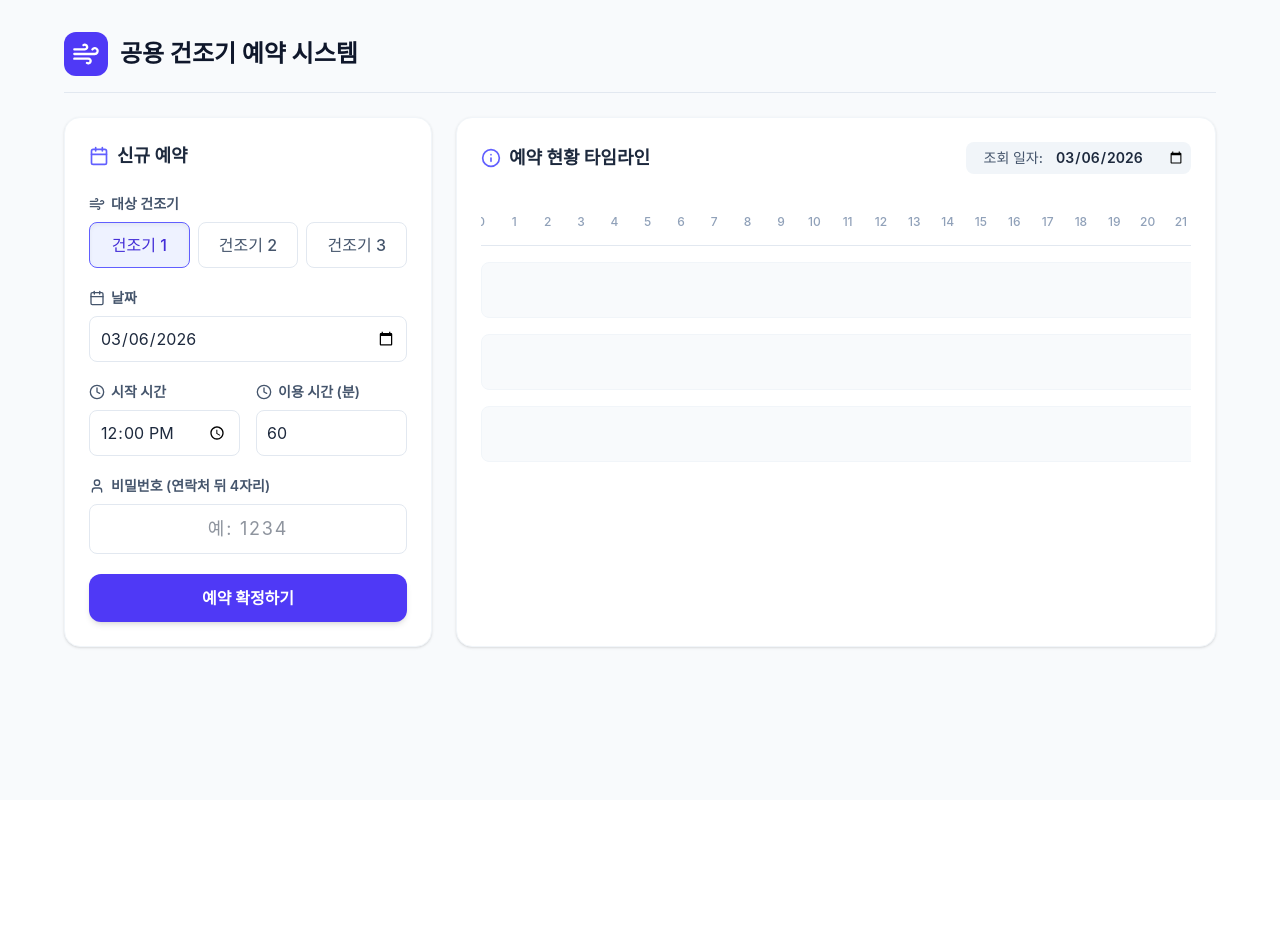
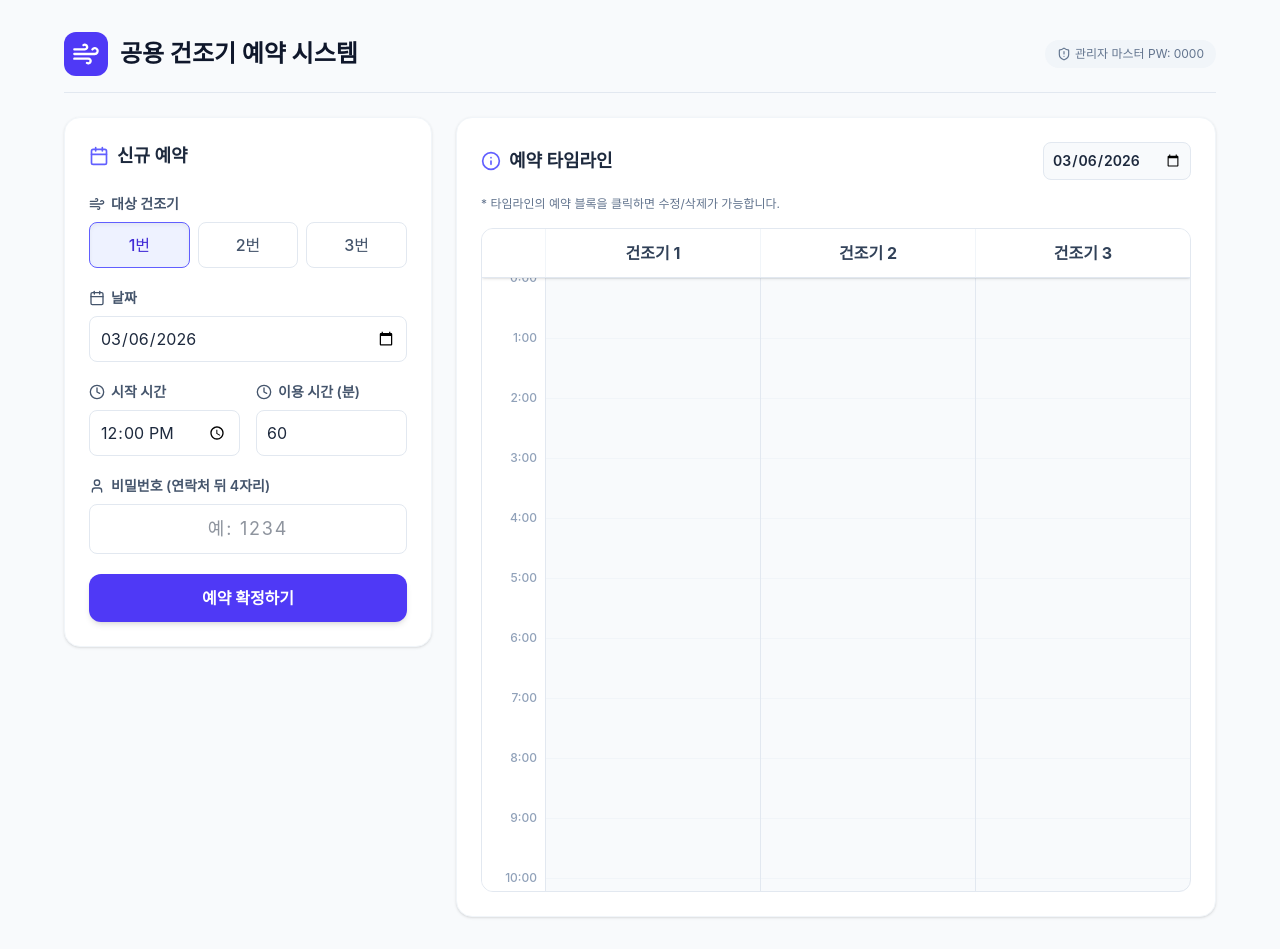
Before and after one commit to ckm7158/laundry-app, a React (Vite) app: page / in a window 1280 px wide. Before the commit the page ends 800 px from the top, so only its background shows below. Built offline with nearby package versions, Linux system fonts and the light colour scheme.

Commit message:
오류 수정 및 기능 추가

```diff
--- a/src/App.jsx
+++ b/src/App.jsx
@@ -1,22 +1,27 @@
 import React, { useState } from 'react';
-import { Calendar, Clock, Wind, User, AlertCircle, CheckCircle2, Info } from 'lucide-react';
+import { Calendar, Clock, Wind, User, AlertCircle, CheckCircle2, Info, Lock, Trash2, Edit2, X, ShieldAlert } from 'lucide-react';
 
-// 유틸리티 함수: 'HH:mm' 포맷을 분(minute)으로 변환
+// 유틸리티: 'HH:mm' -> 분(minute) 변환
 const timeToMinutes = (time) => {
   const [hours, minutes] = time.split(':').map(Number);
   return hours * 60 + minutes;
 };
 
-// 유틸리티 함수: 오늘 날짜를 'YYYY-MM-DD' 포맷으로 반환
+// 유틸리티: 오늘 날짜 'YYYY-MM-DD' 반환
 const getToday = () => {
   return new Date().toISOString().split('T')[0];
 };
 
+const ADMIN_PASSWORD = '0000'; // 관리자 마스터 비밀번호
+
 export default function DryerReservationSystem() {
   const today = getToday();
 
-// 상태 관리: 빈 배열로 시작 (모의 데이터 제거)
+  // 상태 관리
   const [reservations, setReservations] = useState([]);
+  const [message, setMessage] = useState(null);
+  const [viewDate, setViewDate] = useState(today);
+  const [editingId, setEditingId] = useState(null); // 수정 중인 예약 ID
 
   const [formData, setFormData] = useState({
     dryerId: '1',
@@ -26,18 +31,21 @@ export default function DryerReservationSystem() {
     userId: '',
   });
 
-  const [message, setMessage] = useState(null); // { type: 'success' | 'error', text: '' }
-  const [viewDate, setViewDate] = useState(today);
+  // 권한 확인 모달 상태
+  const [authModal, setAuthModal] = useState({
+    isOpen: false,
+    reservation: null,
+    passwordInput: '',
+    error: '',
+  });
 
-  // 입력값 변경 핸들러
+  // 1. 폼 입력 핸들러
   const handleInputChange = (e) => {
     const { name, value } = e.target;
-    // 이용 시간 최대 90분 제한 로직
     if (name === 'duration') {
       const val = parseInt(value, 10);
       if (val > 90) return;
     }
-    // 전화번호 뒤 4자리 숫자 제한 로직
     if (name === 'userId') {
       const val = value.replace(/[^0-9]/g, '').slice(0, 4);
       setFormData({ ...formData, [name]: val });
@@ -46,24 +54,25 @@ export default function DryerReservationSystem() {
     setFormData({ ...formData, [name]: value });
   };
 
-  // 예약 폼 제출 핸들러
+  // 2. 예약 폼 제출 (생성 및 수정)
   const handleSubmit = (e) => {
     e.preventDefault();
 
     if (formData.userId.length !== 4) {
-      setMessage({ type: 'error', text: '전화번호 뒷자리 4자리를 정확히 입력해주세요.' });
+      showMessage('error', '전화번호 뒷자리 4자리를 정확히 입력해주세요.');
       return;
     }
     if (!formData.duration || formData.duration <= 0) {
-      setMessage({ type: 'error', text: '올바른 이용 시간을 입력해주세요.' });
+      showMessage('error', '올바른 이용 시간을 입력해주세요.');
       return;
     }
 
     const newStart = timeToMinutes(formData.startTime);
     const newEnd = newStart + parseInt(formData.duration, 10);
 
-    // 중복 예약 검증
+    // 중복 예약 검증 (수정 중인 본인 예약은 제외)
     const isOverlapping = reservations.some((res) => {
+      if (editingId && res.id === editingId) return false;
       if (res.dryerId !== formData.dryerId || res.date !== formData.date) return false;
       const resStart = timeToMinutes(res.startTime);
       const resEnd = resStart + parseInt(res.duration, 10);
@@ -71,51 +80,91 @@ export default function DryerReservationSystem() {
     });
 
     if (isOverlapping) {
-      setMessage({ type: 'error', text: '선택한 시간에 이미 예약이 존재합니다. 다른 시간을 선택해주세요.' });
+      showMessage('error', '선택한 시간에 이미 예약이 존재합니다.');
       return;
     }
 
-    // 예약 추가
-    const newReservation = {
-      ...formData,
-      id: Date.now(),
-      duration: parseInt(formData.duration, 10),
+    const durationInt = parseInt(formData.duration, 10);
+
+    if (editingId) {
+      // 수정 모드
+      setReservations(reservations.map(res =>
+        res.id === editingId ? { ...formData, id: editingId, duration: durationInt } : res
+      ));
+      showMessage('success', '예약이 성공적으로 수정되었습니다.');
+      setEditingId(null);
+    } else {
+      // 신규 생성 모드
+      const newReservation = { ...formData, id: Date.now(), duration: durationInt };
+      setReservations([...reservations, newReservation]);
+      showMessage('success', `건조기 ${formData.dryerId}번 예약이 완료되었습니다.`);
+    }
+
+    setViewDate(formData.date);
+    setFormData({ ...formData, userId: '' }); // 비밀번호만 비우기
   };
 
-    setReservations([...reservations, newReservation]);
-    setMessage({ type: 'success', text: `건조기 ${formData.dryerId}번 예약이 완료되었습니다!` });
-    setViewDate(formData.date); // 예약한 날짜의 타임라인으로 뷰 이동
-    setFormData({ ...formData, userId: '' }); // 폼 초기화 (사용자 ID만)
+  // 3. 권한 모달 열기/닫기 및 처리
+  const openAuthModal = (reservation) => {
+    setAuthModal({ isOpen: true, reservation, passwordInput: '', error: '' });
+  };
 
-    // 3초 후 메시지 제거
+  const closeAuthModal = () => {
+    setAuthModal({ isOpen: false, reservation: null, passwordInput: '', error: '' });
+  };
+
+  const handleAuthAction = (actionType) => {
+    const { reservation, passwordInput } = authModal;
+
+    // 본인 비밀번호이거나 관리자(0000)인 경우 통과
+    if (passwordInput === reservation.userId || passwordInput === ADMIN_PASSWORD) {
+      if (actionType === 'delete') {
+        setReservations(reservations.filter(res => res.id !== reservation.id));
+        showMessage('success', '예약이 삭제되었습니다.');
+      } else if (actionType === 'edit') {
+        setFormData({
+          dryerId: reservation.dryerId,
+          date: reservation.date,
+          startTime: reservation.startTime,
+          duration: reservation.duration,
+          userId: '', // 수정 시에도 비밀번호는 새로 입력받도록 비워둠
+        });
+        setEditingId(reservation.id);
+        window.scrollTo({ top: 0, behavior: 'smooth' }); // 폼으로 스크롤 이동
+      }
+      closeAuthModal();
+    } else {
+      setAuthModal({ ...authModal, error: '비밀번호가 일치하지 않습니다.' });
+    }
+  };
+
+  // 알림 메시지 헬퍼
+  const showMessage = (type, text) => {
+    setMessage({ type, text });
     setTimeout(() => setMessage(null), 3000);
   };
 
-  // 타임라인 블록 위치 및 너비 계산
-  const getTimelineStyle = (startTime, duration) => {
-    const startMins = timeToMinutes(startTime);
-    const totalMinsInDay = 24 * 60;
-    const leftPercent = (startMins / totalMinsInDay) * 100;
-    const widthPercent = (duration / totalMinsInDay) * 100;
-    return { left: `${leftPercent}%`, width: `${widthPercent}%` };
-  };
-
-  // 0~23시까지의 시간 배열 생성
   const hours = Array.from({ length: 24 }, (_, i) => i);
 
   return (
-    <div className="min-h-screen bg-slate-50 p-4 md:p-8 font-sans text-slate-800">
+    <div className="min-h-screen bg-slate-50 p-4 md:p-8 font-sans text-slate-800 pb-20">
       <div className="max-w-6xl mx-auto space-y-6">
 
         {/* 헤더 */}
-        <header className="flex items-center space-x-3 pb-4 border-b border-slate-200">
+        <header className="flex items-center justify-between pb-4 border-b border-slate-200">
+          <div className="flex items-center space-x-3">
             <div className="bg-indigo-600 p-2 rounded-xl text-white">
               <Wind size={28} />
             </div>
             <h1 className="text-2xl font-bold text-slate-900">공용 건조기 예약 시스템</h1>
+          </div>
+          <div className="hidden sm:flex items-center text-xs text-slate-500 bg-slate-100 px-3 py-1.5 rounded-full">
+            <ShieldAlert size={14} className="mr-1" />
+            관리자 마스터 PW: 0000
+          </div>
         </header>
 
-        {/* 알림 메시지 영역 */}
+        {/* 알림 메시지 */}
         {message && (
           <div className={`flex items-center p-4 rounded-xl shadow-sm ${message.type === 'error' ? 'bg-red-50 text-red-700 border border-red-200' : 'bg-green-50 text-green-700 border border-green-200'}`}>
             {message.type === 'error' ? <AlertCircle className="mr-2" size={20} /> : <CheckCircle2 className="mr-2" size={20} />}
@@ -126,13 +175,20 @@ export default function DryerReservationSystem() {
         <div className="grid grid-cols-1 lg:grid-cols-3 gap-6">
 
           {/* 왼쪽: 예약 폼 */}
-          <section className="bg-white p-6 rounded-2xl shadow-sm border border-slate-100 lg:col-span-1">
-            <h2 className="text-lg font-bold mb-6 flex items-center">
-              <Calendar className="mr-2 text-indigo-500" size={20} />
-              신규 예약
+          <section className="bg-white p-6 rounded-2xl shadow-sm border border-slate-100 lg:col-span-1 h-fit sticky top-6">
+            <div className="flex items-center justify-between mb-6">
+              <h2 className="text-lg font-bold flex items-center">
+                {editingId ? <Edit2 className="mr-2 text-amber-500" size={20} /> : <Calendar className="mr-2 text-indigo-500" size={20} />}
+                {editingId ? '예약 수정하기' : '신규 예약'}
               </h2>
+              {editingId && (
+                <button onClick={() => { setEditingId(null); setFormData({...formData, userId: ''}); }} className="text-sm text-slate-400 hover:text-slate-600 underline">
+                  취소
+                </button>
+              )}
+            </div>
+
             <form onSubmit={handleSubmit} className="space-y-5">
-
               {/* 건조기 선택 */}
               <div>
                 <label className="block text-sm font-semibold text-slate-600 mb-2 flex items-center">
@@ -150,7 +206,7 @@ export default function DryerReservationSystem() {
                           : 'bg-white border-slate-200 text-slate-600 hover:bg-slate-50'
                       }`}
                     >
-                      건조기 {num}
+                      {num}번
                     </button>
                   ))}
                 </div>
@@ -167,12 +223,12 @@ export default function DryerReservationSystem() {
                   value={formData.date}
                   onChange={handleInputChange}
                   required
-                  className="w-full p-2.5 border border-slate-200 rounded-lg focus:ring-2 focus:ring-indigo-500 focus:border-indigo-500 outline-none transition-all"
+                  className="w-full p-2.5 border border-slate-200 rounded-lg focus:ring-2 focus:ring-indigo-500 outline-none transition-all"
                 />
               </div>
 
-              {/* 시작 시간 & 이용 시간 */}
-              <div className="grid grid-cols-2 gap-4">
+              {/* 시작 시간 & 이용 시간 (모바일에서 겹치지 않도록 sm:grid-cols-2 적용) */}
+              <div className="grid grid-cols-1 sm:grid-cols-2 gap-4">
                 <div>
                   <label className="block text-sm font-semibold text-slate-600 mb-2 flex items-center">
                     <Clock className="mr-1.5" size={16} /> 시작 시간
@@ -204,7 +260,7 @@ export default function DryerReservationSystem() {
                 </div>
               </div>
 
-              {/* 사용자 ID */}
+              {/* 사용자 ID (비밀번호) */}
               <div>
                 <label className="block text-sm font-semibold text-slate-600 mb-2 flex items-center">
                   <User className="mr-1.5" size={16} /> 비밀번호 (연락처 뒤 4자리)
@@ -222,79 +278,85 @@ export default function DryerReservationSystem() {
 
               <button
                 type="submit"
-                className="w-full bg-indigo-600 hover:bg-indigo-700 text-white font-bold py-3 px-4 rounded-xl shadow-md transition-all active:scale-[0.98]"
+                className={`w-full font-bold py-3 px-4 rounded-xl shadow-md transition-all active:scale-[0.98] text-white ${
+                  editingId ? 'bg-amber-500 hover:bg-amber-600' : 'bg-indigo-600 hover:bg-indigo-700'
+                }`}
               >
-                예약 확정하기
+                {editingId ? '수정 내용 저장하기' : '예약 확정하기'}
               </button>
             </form>
           </section>
 
-          {/* 오른쪽: 타임라인 대시보드 */}
-          <section className="bg-white p-6 rounded-2xl shadow-sm border border-slate-100 lg:col-span-2 flex flex-col">
-            <div className="flex flex-col sm:flex-row justify-between items-start sm:items-center mb-6 space-y-4 sm:space-y-0">
+          {/* 오른쪽: 수직 타임라인 대시보드 */}
+          <section className="bg-white p-6 rounded-2xl shadow-sm border border-slate-100 lg:col-span-2 flex flex-col h-[800px]">
+            <div className="flex justify-between items-center mb-4">
               <h2 className="text-lg font-bold flex items-center">
                 <Info className="mr-2 text-indigo-500" size={20} />
-                예약 현황 타임라인
+                예약 타임라인
               </h2>
-              <div className="flex items-center bg-slate-100 p-1.5 rounded-lg">
-                <label className="text-sm font-medium text-slate-600 px-3">조회 일자:</label>
               <input
                 type="date"
                 value={viewDate}
                 onChange={(e) => setViewDate(e.target.value)}
-                  className="bg-transparent border-none text-sm font-semibold text-slate-800 outline-none cursor-pointer"
+                className="bg-slate-50 border border-slate-200 p-2 rounded-lg text-sm font-semibold text-slate-800 outline-none"
               />
             </div>
-            </div>
 
-            {/* 가로 스크롤 타임라인 컨테이너 */}
-            <div className="flex-1 overflow-x-auto pb-4 custom-scrollbar">
-              <div className="min-w-[800px] relative mt-4">
+            <p className="text-xs text-slate-500 mb-4">* 타임라인의 예약 블록을 클릭하면 수정/삭제가 가능합니다.</p>
 
-                {/* 시간 눈금 (0~24) */}
-                <div className="flex relative h-8 mb-2 border-b border-slate-200">
-                  {hours.map((hour) => (
-                    <div key={hour} className="flex-1 text-xs text-slate-400 font-medium relative">
-                      <span className="absolute left-0 -translate-x-1/2">{hour}</span>
-                    </div>
-                  ))}
-                  {/* 24시 마커 */}
-                  <span className="absolute right-0 text-xs text-slate-400 font-medium translate-x-1/2">24</span>
-                </div>
+            {/* 수직 타임라인 컨테이너 */}
+            <div className="flex-1 border border-slate-200 rounded-xl overflow-hidden flex flex-col bg-slate-50">
 
-                {/* 건조기별 타임라인 트랙 */}
-                <div className="space-y-4 pt-2">
-                  {[1, 2, 3].map((dryerNum) => {
-                    const currentReservations = reservations.filter(
-                      (r) => r.dryerId === String(dryerNum) && r.date === viewDate
-                    );
-
-                    return (
-                      <div key={dryerNum} className="relative h-14 bg-slate-50 rounded-lg border border-slate-100 flex items-center">
-                        {/* 왼쪽 라벨 */}
-                        <div className="absolute -left-20 w-16 text-right pr-2 font-semibold text-slate-600 text-sm">
-                          건조기 {dryerNum}
-                        </div>
-
-                        {/* 예약 블록 렌더링 */}
-                        <div className="relative w-full h-full mx-2">
-                          {currentReservations.map((res) => (
-                            <div
-                              key={res.id}
-                              className="absolute h-8 top-1/2 -translate-y-1/2 bg-indigo-500 bg-opacity-90 rounded-md shadow-sm border border-indigo-600 flex items-center justify-center overflow-hidden group transition-all hover:bg-indigo-600 hover:z-10 cursor-default"
-                              style={getTimelineStyle(res.startTime, res.duration)}
-                            >
-                              <span className="text-[10px] sm:text-xs text-white font-medium truncate px-1">
-                                {res.startTime} ({res.userId})
-                              </span>
-
-                              {/* 툴팁 (Hover) */}
-                              <div className="hidden group-hover:block absolute bottom-full mb-1 bg-slate-800 text-white text-xs p-2 rounded whitespace-nowrap z-20">
-                                {res.startTime} ~ {res.duration}분 소요<br/>예약자: {res.userId}
-                              </div>
+              {/* 건조기 헤더 (고정) */}
+              <div className="flex border-b border-slate-200 bg-white shadow-sm z-10">
+                <div className="w-16 shrink-0 border-r border-slate-100"></div>
+                {[1, 2, 3].map(d => (
+                  <div key={d} className="flex-1 text-center py-3 font-bold text-slate-700 border-r border-slate-100 last:border-0">
+                    건조기 {d}
                   </div>
                 ))}
               </div>
+
+              {/* 스크롤 영역 (1시간 = 60px, 총 1440px) */}
+              <div className="flex-1 overflow-y-auto relative custom-scrollbar">
+                <div className="relative flex" style={{ height: '1440px' }}>
+
+                  {/* 시간 축 */}
+                  <div className="w-16 shrink-0 border-r border-slate-200 relative bg-white">
+                    {hours.map(h => (
+                      <div key={h} className="absolute w-full text-right pr-2 text-xs text-slate-400 font-medium -translate-y-2" style={{ top: `${h * 60}px` }}>
+                        {h}:00
+                      </div>
+                    ))}
+                  </div>
+
+                  {/* 건조기 1, 2, 3 트랙 */}
+                  {[1, 2, 3].map(dryerNum => {
+                    const trackReservations = reservations.filter(r => r.dryerId === String(dryerNum) && r.date === viewDate);
+                    return (
+                      <div key={dryerNum} className="flex-1 border-r border-slate-200 last:border-0 relative">
+                        {/* 1시간 단위 가로선 배경 */}
+                        {hours.map(h => (
+                          <div key={h} className="absolute w-full border-t border-slate-100" style={{ top: `${h * 60}px`, height: '60px' }}></div>
+                        ))}
+
+                        {/* 예약 블록 */}
+                        {trackReservations.map(res => (
+                          <div
+                            key={res.id}
+                            onClick={() => openAuthModal(res)}
+                            className={`absolute left-1 right-1 rounded-md p-1.5 overflow-hidden text-xs text-white shadow-sm border cursor-pointer transition-transform hover:scale-[1.02] hover:z-20 ${
+                              editingId === res.id ? 'bg-amber-400 border-amber-500 z-10 shadow-md ring-2 ring-amber-300' : 'bg-indigo-500 border-indigo-600 bg-opacity-90'
+                            }`}
+                            style={{
+                              top: `${timeToMinutes(res.startTime)}px`,
+                              height: `${res.duration}px`
+                            }}
+                          >
+                            <div className="font-bold truncate">{res.startTime} ~</div>
+                            <div className="truncate opacity-90">{res.duration}분 (PW: {res.userId})</div>
+                          </div>
+                        ))}
                       </div>
                     );
                   })}
@@ -302,9 +364,57 @@ export default function DryerReservationSystem() {
               </div>
             </div>
           </section>
+        </div>
+      </div>
 
+      {/* 권한 확인 모달 (수정/삭제 시) */}
+      {authModal.isOpen && (
+        <div className="fixed inset-0 bg-slate-900 bg-opacity-50 flex items-center justify-center z-50 p-4 backdrop-blur-sm">
+          <div className="bg-white rounded-2xl w-full max-w-sm p-6 shadow-xl relative animate-in fade-in zoom-in duration-200">
+            <button onClick={closeAuthModal} className="absolute top-4 right-4 text-slate-400 hover:text-slate-600">
+              <X size={20} />
+            </button>
+
+            <div className="text-center mb-6">
+              <div className="mx-auto w-12 h-12 bg-indigo-100 text-indigo-600 rounded-full flex items-center justify-center mb-3">
+                <Lock size={24} />
+              </div>
+              <h3 className="text-xl font-bold text-slate-800">예약 권한 확인</h3>
+              <p className="text-sm text-slate-500 mt-1">
+                예약 시 입력한 4자리 숫자를 입력하세요.<br/>(관리자는 0000)
+              </p>
+            </div>
+
+            <input
+              type="text"
+              value={authModal.passwordInput}
+              onChange={(e) => setAuthModal({ ...authModal, passwordInput: e.target.value.replace(/[^0-9]/g, '').slice(0, 4) })}
+              placeholder="비밀번호 4자리"
+              className="w-full text-center tracking-[0.5em] text-2xl p-3 border border-slate-300 rounded-xl focus:ring-2 focus:ring-indigo-500 outline-none mb-2"
+              autoFocus
+            />
+
+            {authModal.error && (
+              <p className="text-red-500 text-sm text-center font-medium mb-4">{authModal.error}</p>
+            )}
+
+            <div className="grid grid-cols-2 gap-3 mt-6">
+              <button
+                onClick={() => handleAuthAction('edit')}
+                className="flex items-center justify-center py-2.5 bg-slate-100 hover:bg-slate-200 text-slate-700 rounded-xl font-bold transition-colors"
+              >
+                <Edit2 size={16} className="mr-1.5" /> 수정
+              </button>
+              <button
+                onClick={() => handleAuthAction('delete')}
+                className="flex items-center justify-center py-2.5 bg-red-50 hover:bg-red-100 text-red-600 rounded-xl font-bold transition-colors"
+              >
+                <Trash2 size={16} className="mr-1.5" /> 삭제
+              </button>
             </div>
           </div>
         </div>
+      )}
+    </div>
   );
 }
```
Lines whose indentation alone changed are shown as unchanged.
